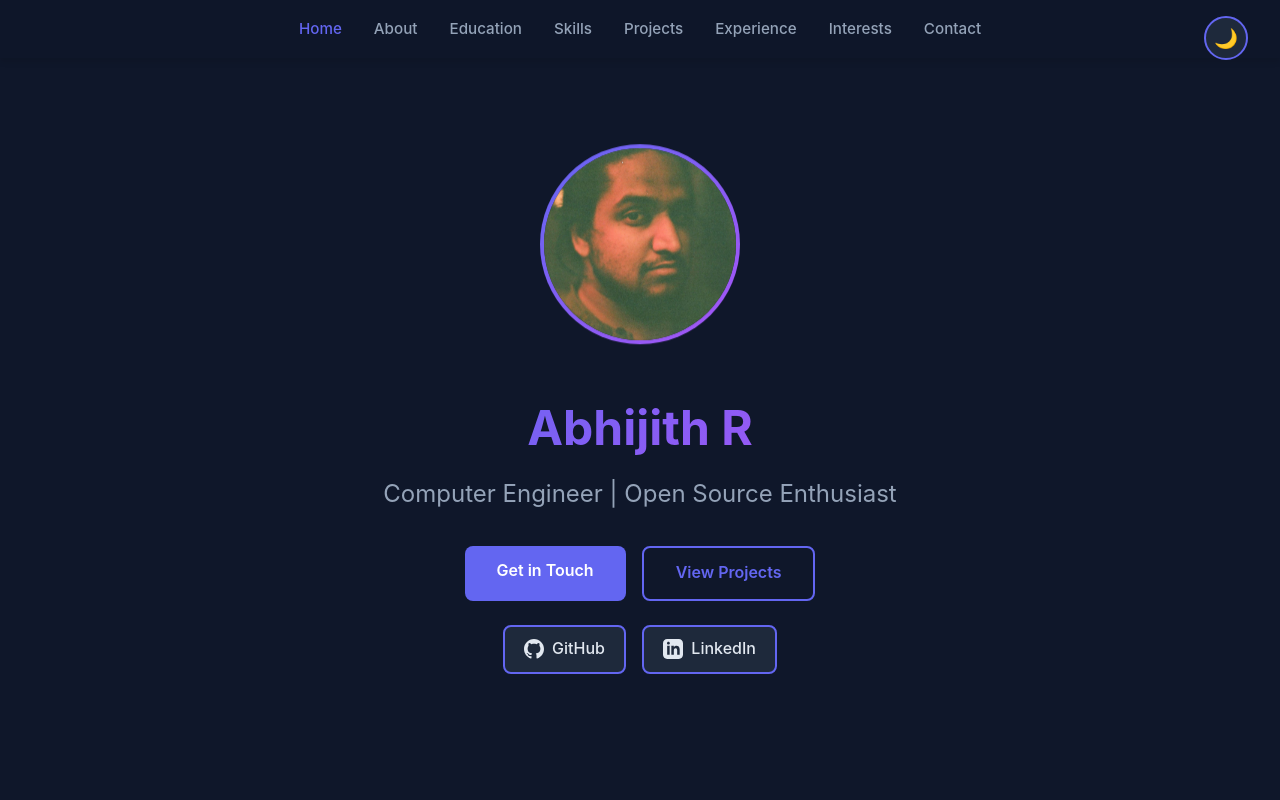
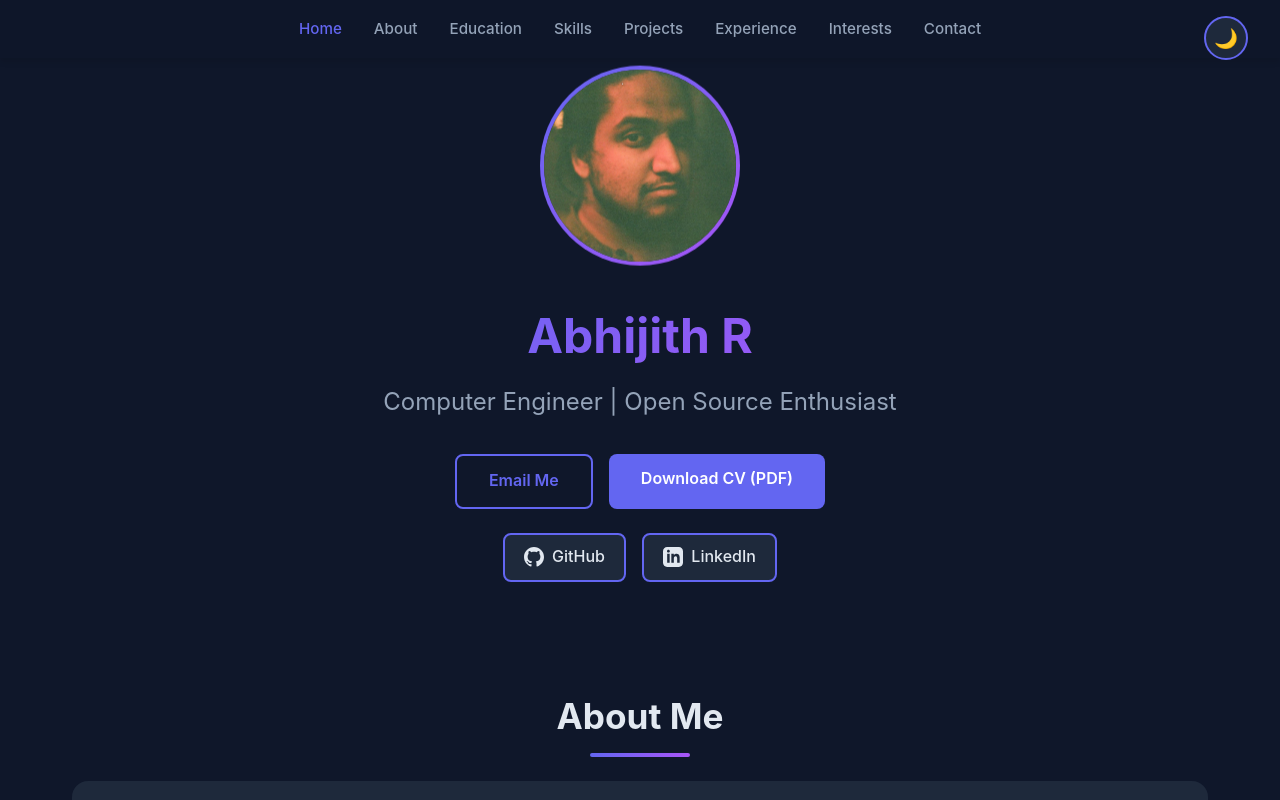
Before and after one commit to Appoox/Appoox.github.io, a plain HTML site: page index.html in a window 1280 px wide. Shown: the top 800 px of the page. Drawn offline with Linux system fonts and the light colour scheme.

Commit message:
CV download and space reduction

```diff
--- a/index.html
+++ b/index.html
@@ -84,26 +84,58 @@
         }
 
         section {
-            min-height: 100vh;
-            padding: 6rem 2rem 4rem;
-            max-width: 1200px;
-            margin: 0 auto;
-            opacity: 0;
-            animation: fadeIn 1s forwards;
+        /* Reduced from 100vh to allow sections to sit closer together */
+        min-height: auto;
+        /* Reduced padding top/bottom from 6rem/4rem to 3rem/2rem */
+        padding: 3rem 2rem 2rem;
+        max-width: 1200px;
+        margin: 0 auto;
+        opacity: 0;
+        animation: fadeIn 1s forwards;
+        }
+
+        h2 {
+        font-size: 2.2rem;
+        /* Reduced margin from 3rem to 1.5rem */
+        margin-bottom: 1.5rem;
+        text-align: center;
+        position: relative;
+        padding-bottom: 0.8rem;
+        }
+
+        .hero {
+        /* Hero still benefits from some height, but slightly reduced */
+        min-height: 80vh;
+        display: flex;
+        align-items: center;
+        justify-content: center;
+        text-align: center;
+        flex-direction: column;
+        gap: 1.5rem;
+        }
+
+        .about-content, .education-item, .skill-category, .project-card, .experience-card {
+        /* Reduced bottom margins on containers */
+        margin-bottom: 1rem;
+        }
+
+        .info-grid, .skills-grid, .experience-grid {
+        /* Tightened gap between grid items */
+        gap: 1rem;
         }
 
         @keyframes fadeIn {
             to { opacity: 1; }
         }
 
-        .hero {
+        /* .hero {
             display: flex;
             align-items: center;
             justify-content: center;
             text-align: center;
             flex-direction: column;
             gap: 2rem;
-        }
+        } */
 
         .profile-img {
             width: 200px;
@@ -181,13 +213,13 @@
             color: white;
         }
 
-        h2 {
+        /* h2 {
             font-size: 2.5rem;
             margin-bottom: 3rem;
             text-align: center;
             position: relative;
             padding-bottom: 1rem;
-        }
+        } */
 
         h2::after {
             content: '';
@@ -576,8 +608,8 @@
             <h1>Abhijith R</h1>
             <p class="subtitle">Computer Engineer | Open Source Enthusiast</p>
             <div class="btn-group">
-                <a href="mailto:gadha1998@gmail.com" class="btn btn-primary">Get in Touch</a>
-                <a href="#projects" class="btn btn-outline">View Projects</a>
+                <a href="mailto:gadha1998@gmail.com" class="btn btn-outline">Email Me</a>
+                <a href="CV.pdf" download class="btn btn-primary">Download CV (PDF)</a>
             </div>
             <div class="social-links">
                 <a href="https://github.com/Appoox" target="_blank" class="social-link">
```
